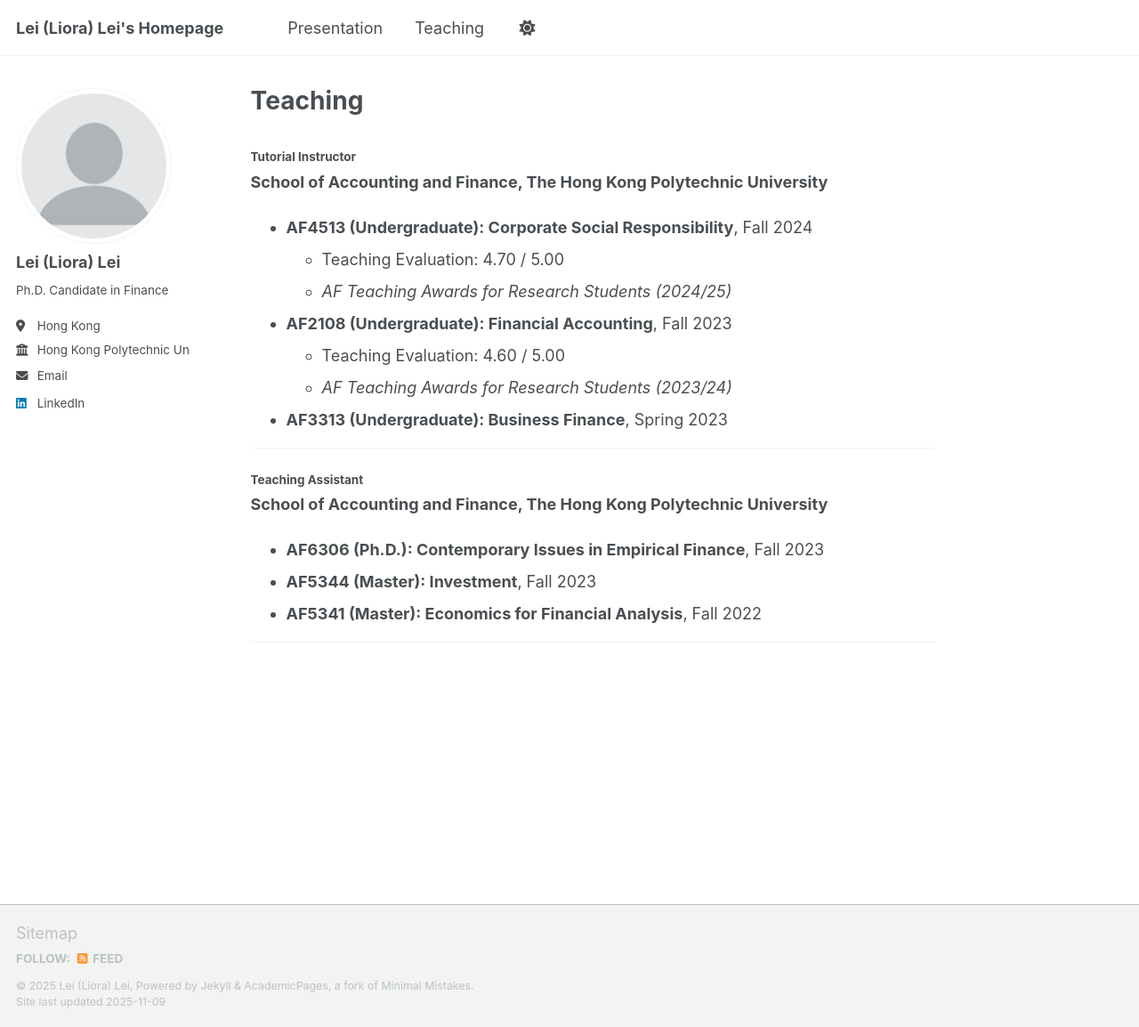
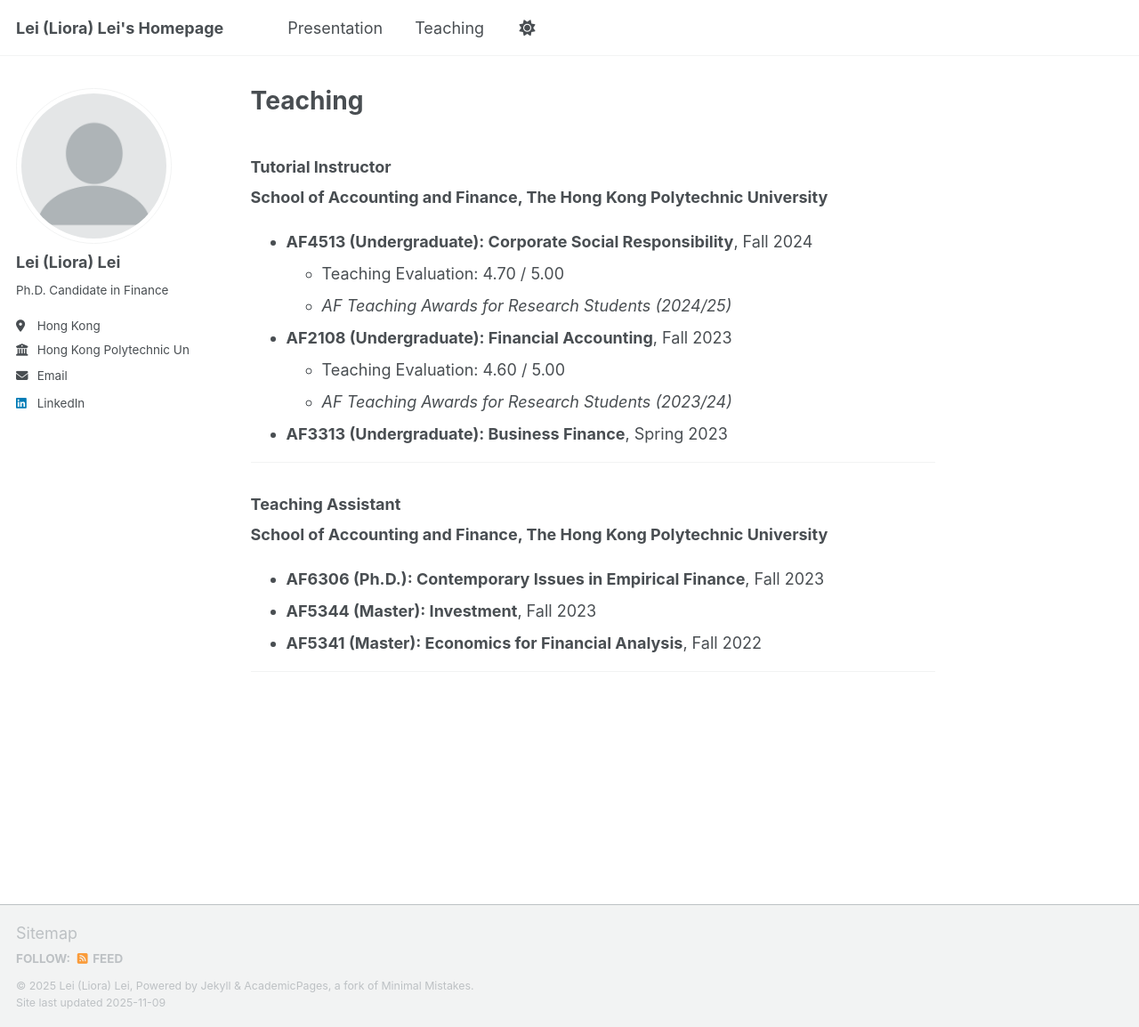
Before and after one commit to Liora-Lei/Lei-Lei, a Jekyll site: the page built from teaching.md, in a window 1280 px wide and 1154 px high. Shown: the whole window at 89% size. Built offline with Jekyll 4.4.1, drawn with Linux system fonts in a browser that asks for light colours; a script that is not in the unit is left out.

```diff
--- a/teaching.md
+++ b/teaching.md
@@ -6,7 +6,7 @@ author_profile: true
 hide_meta: true
 ---
 
-#### **Tutorial Instructor**
+### **Tutorial Instructor**
 **School of Accounting and Finance, The Hong Kong Polytechnic University**
 
 - **AF4513 (Undergraduate): Corporate Social Responsibility**, Fall 2024
@@ -21,7 +21,7 @@ hide_meta: true
 
 ---
 
-#### **Teaching Assistant**
+### **Teaching Assistant**
 **School of Accounting and Finance, The Hong Kong Polytechnic University**
 
 - **AF6306 (Ph.D.): Contemporary Issues in Empirical Finance**, Fall 2023
```
